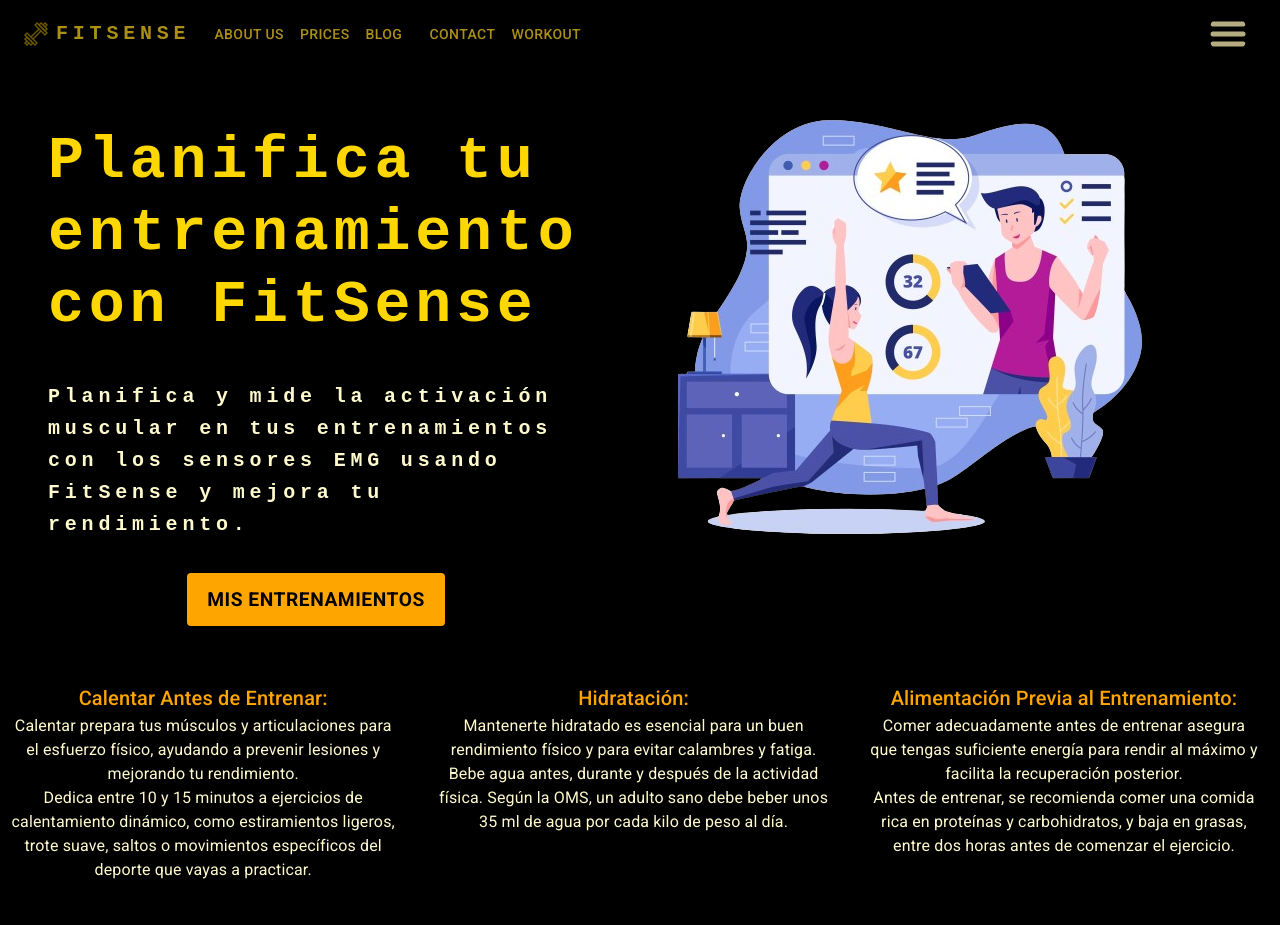
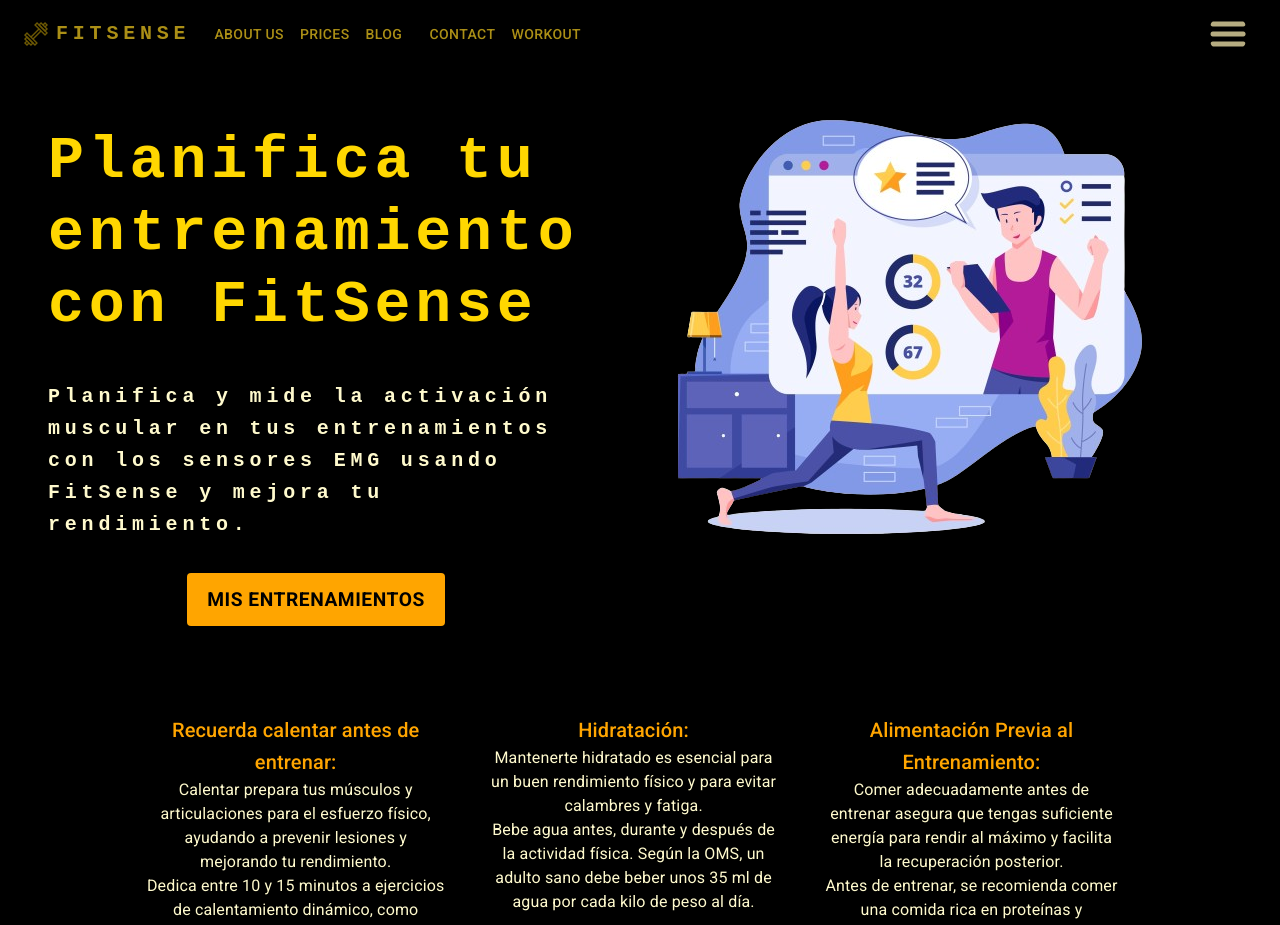
Before and after one commit to Javier-Rivera2311/Gpi_Fitsense, a React (Create React App) app: page / in a window 1280 px wide. Shown: the top 925 px of the page. Built offline with nearby package versions, Linux system fonts and the light colour scheme.

Commit message:
arreglos home

```diff
--- a/src/pages/Home/Consejos.jsx
+++ b/src/pages/Home/Consejos.jsx
@@ -15,12 +15,11 @@
 
 function Consejos() {
   return (
-    <Box>
-    <Box sx={{ width: '99%' }}>
-      <Grid container rowSpacing={1} columnSpacing={{ xs: 1, sm: 2, md: 3 }}>
+    <Box sx={{ width: '99%', display: 'flex', justifyContent: 'center', mt:4 }}>
+      <Grid container rowSpacing={1} columnSpacing={{ xs: 1, sm: 2, md: 3 }} sx={{ maxWidth: '80%' }}>
         <Grid item xs={12} md={4}>
           <Item>
-            <Typography sx={{color: 'orange'}} variant="h6">Calentar Antes de Entrenar:</Typography>
+            <Typography sx={{color: 'orange'}} variant="h6">Recuerda calentar antes de entrenar:</Typography>
             <Typography sx={{color: 'lemonchiffon'}} variant="body1">Calentar prepara tus músculos y articulaciones para el esfuerzo físico, ayudando a prevenir lesiones y mejorando tu rendimiento.</Typography>
             <Typography sx={{color: 'lemonchiffon'}} variant="body1">Dedica entre 10 y 15 minutos a ejercicios de calentamiento dinámico, como estiramientos ligeros, trote suave, saltos o movimientos específicos del deporte que vayas a practicar.</Typography>
           </Item>
@@ -41,7 +40,6 @@
         </Grid>
       </Grid>
     </Box>
-    </Box>
   );
 }
 
```
